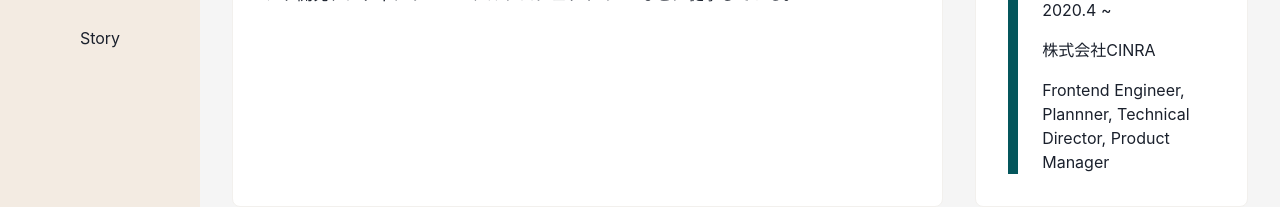
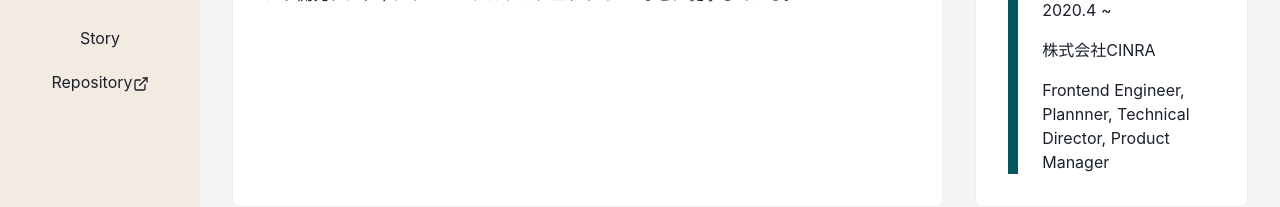
Before and after one commit to yuriettys/yuriettys-portfolio, a Next.js app: page / in a window 1280 px wide. Shown: the part 473-680 px from the top of the page. Built offline with nearby package versions, Linux system fonts and the light colour scheme.

Commit message:
add: repository link

```diff
--- a/components/Navigation.tsx
+++ b/components/Navigation.tsx
@@ -1,6 +1,16 @@
-import { Box, Flex, Image, Link, List, ListItem, Text } from "@chakra-ui/react";
+import {
+  Box,
+  Flex,
+  Icon,
+  Image,
+  Link,
+  List,
+  ListItem,
+  Text,
+} from "@chakra-ui/react";
 import NextLink from "next/link";
 import { useRouter } from "next/router";
+import { ExternalLinkIcon } from "@chakra-ui/icons";
 
 export const Navigation = () => {
   const router = useRouter();
@@ -45,6 +55,16 @@ export const Navigation = () => {
           <ListItem fontWeight={isActivePath("/story") ? "600" : "400"}>
             <NextLink href="/story">Story</NextLink>
           </ListItem>
+          <ListItem>
+            <Link
+              href="https://github.com/yuriettys/yuriettys-portfolio"
+              target={"_blank"}
+              rel={"noopener"}
+            >
+              Repository
+              <Icon as={ExternalLinkIcon} />
+            </Link>
+          </ListItem>
         </List>
       </Box>
     </Box>
```
